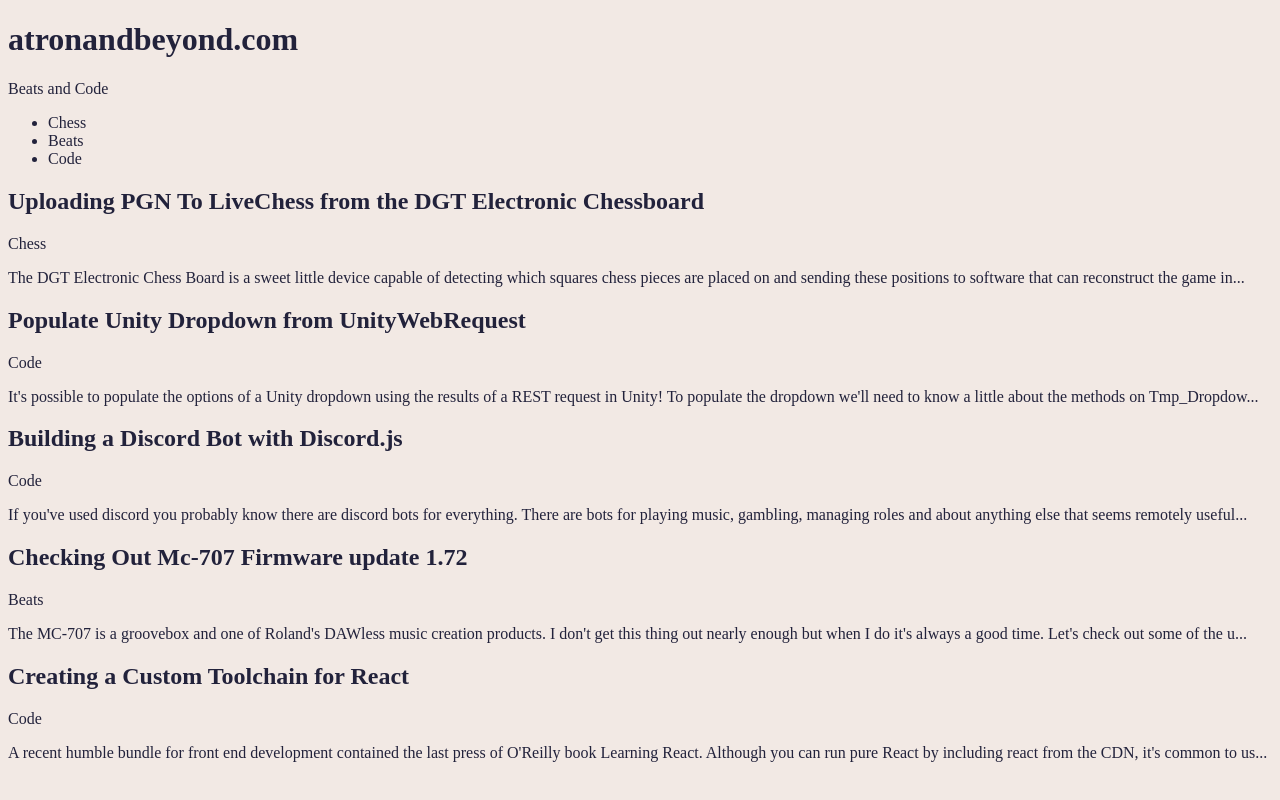
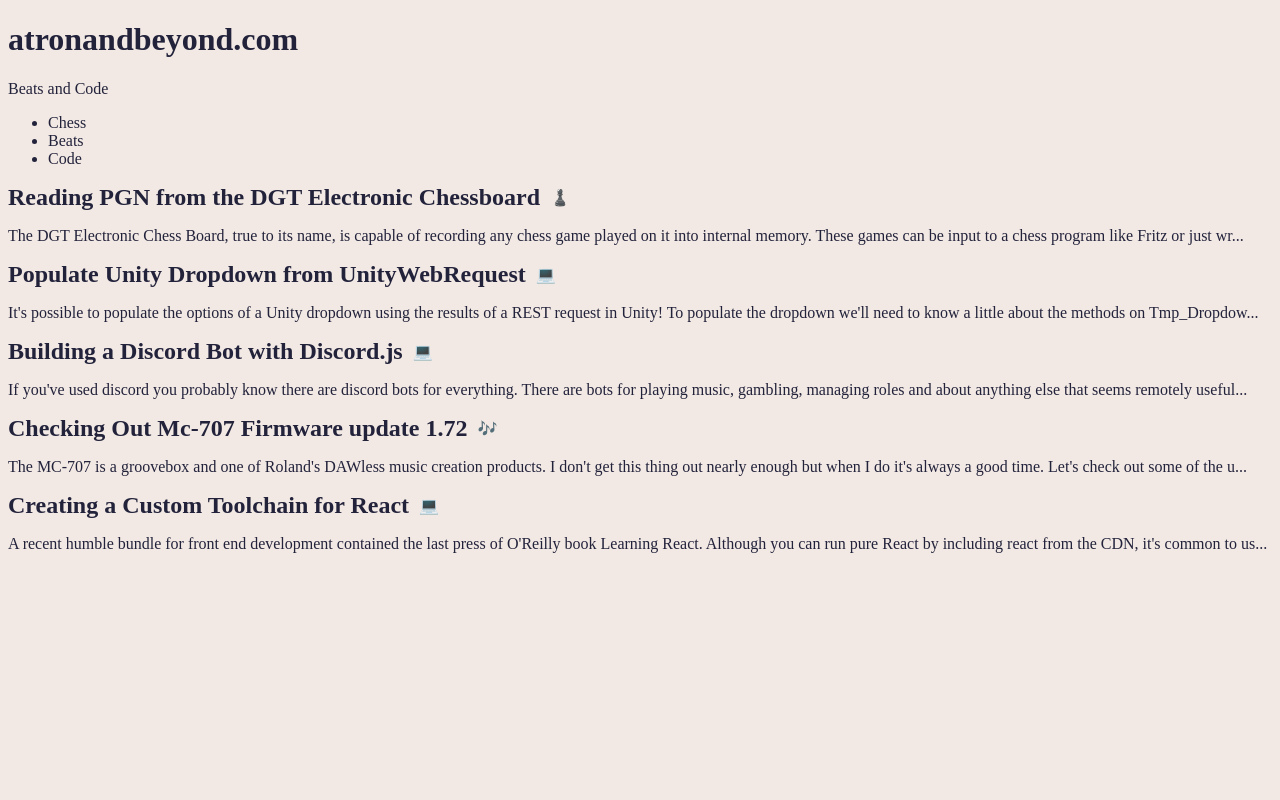
Before and after one commit to awayawm/atronandbeyond.com, a React app: page / in a window 1280 px wide. Built offline with nearby package versions, Linux system fonts and the light colour scheme.

Commit message:
Add icon

```diff
--- a/src/App.css
+++ b/src/App.css
@@ -2,3 +2,8 @@ body {
   background-color: #f2e9e4;
   color: #22223b;
 }
+.icon {
+  display: inline;
+  padding-right: 10px;
+  vertical-align: middle;
+}
--- a/src/Components/Articles.js
+++ b/src/Components/Articles.js
@@ -1,6 +1,7 @@
 import React, { Component } from "react";
 import PropTypes from 'prop-types';
 import _ from 'lodash'
+import '../App.css'
 
 export default class Articles extends Component {
     render() {
@@ -13,9 +14,11 @@ export default class Articles extends Component {
                 })
                 .map((article, i) =>
                     <div key={i}>
-                        <h2>{article.title}</h2>
-                        <div>{article.tags.map(articleTag => _.find(this.props.tags, (tag) => articleTag == tag.id).name)}</div>
-                        <p dangerouslySetInnerHTML={{ __html: _.truncate(article.content, { 'length': 200 }) }} />
+                        <div>
+                            <h2 className="icon">{article.title}</h2>
+                            <div className="icon">{article.tags.map(articleTag => _.find(this.props.tags, (tag) => articleTag == tag.id).icon)}</div>
+                            <p dangerouslySetInnerHTML={{ __html: _.truncate(article.content, { 'length': 200 }) }} />
+                        </div>
                     </div>)
         )
     }
--- a/src/data.js
+++ b/src/data.js
@@ -6,26 +6,35 @@ module.exports = {
   "tags": [{
     id: 1,
     name: "Chess",
-    enabled: true
+    enabled: true,
+    icon: '♟️'
   },
   {
     id: 2,
     name: "Beats",
-    enabled: true
+    enabled: true,
+    icon:'🎶'
   },
   {
     id: 3,
     name: "Code",
-    enabled: true
+    enabled: true,
+    icon:'💻'
   }],
   "articles": [
     {
       enabled: true,
-      title: "Uploading PGN To LiveChess from the DGT Electronic Chessboard",
+      title: "Reading PGN from the DGT Electronic Chessboard",
       tags: [1],
       date: "2021-06-20",
-      content: `The DGT Electronic Chess Board is a sweet little device capable of detecting which squares chess pieces are placed on and
-      sending these positions to software that can reconstruct the game in Pgn or ePgn format.`
+      content: `The DGT Electronic Chess Board, true to its name, is capable of recording any chess game played on it into internal memory.
+      These games can be input to a chess program like Fritz or just written to disk for archiving and future analysis.  There are a few software
+      titles provided by DGT that are supposed to make interfacing with the DGT easy.  RabbitQueen is helpful for dumping the board memory and configuring
+      a few internal parameters.  RabbitConnect and RabbitPlugin allow you to connect the board to chess programs like Fritz.
+
+      Of the few programs DGT provides, LiveChess is the most interesting title in my opinion.  It is used capture the games produced by multiple DGT boards
+      and write them to either one file or multiple files.  This file is updated as the games progress so it can be processed by anyone who wants to parse it.
+      Lichess is great example of an online chess platform that can read the broadcasted PGN from a live tournament.`
     },
     {
       enabled: true,
```
